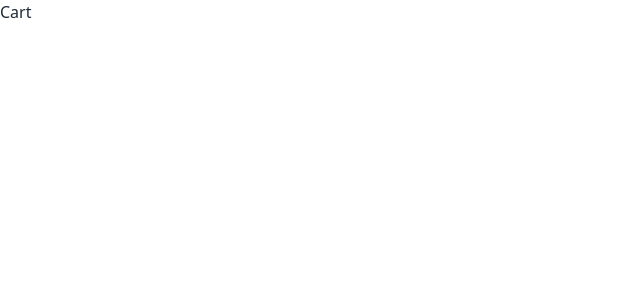
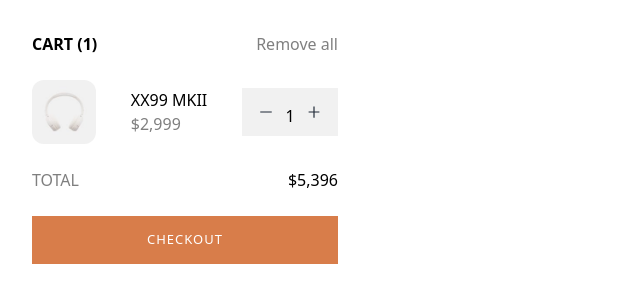
Before and after one commit to Titus-Coleman/audiophile, a Next.js app: page /components/Cart in a window 1280 px wide. Shown: the top 302 px of the page, without its empty margins (0-640 px from the left). Built offline with nearby package versions, Linux system fonts and the light colour scheme.

Commit message:
add cart component

```diff
--- a/pages/components/Cart.tsx
+++ b/pages/components/Cart.tsx
@@ -1,5 +1,56 @@
+import Image from 'next/image';
+import Link from 'next/link';
+import { AiOutlineMinus, AiOutlinePlus } from 'react-icons/ai';
+
 function Cart() {
-  return <div>Cart</div>;
+  return (
+    <div className="bg-white rounded-xl mobile:w-[370px]">
+      <div className="h-auto p-8">
+        <div className=" grid grid-cols-1 gap-6">
+          <div className="inline-flex justify-between">
+            <h6 className="text-black font-semibold">CART (1)</h6>
+            <span className="text-black/50">Remove all</span>
+          </div>
+          <div id="items" className="grid grid-cols-1 gap-2">
+            <div className="inline-flex items-center justify-between">
+              <picture className="relative w-16 h-16 overflow-hidden rounded-xl">
+                <Image
+                  className="absolute"
+                  src="/assets/cart/image-xx59-headphones.jpg"
+                  alt=""
+                  fill
+                />
+              </picture>
+              <div className="grid grid-cols-1">
+                <p className="text-black">XX99 MKII</p>
+                <p className="text-black/50">$2,999</p>
+              </div>
+              <div className="bg-grey h-12 w-24 p-4 inline-flex justify-between">
+                <span className="hover:text-black">
+                  <AiOutlineMinus />
+                </span>
+                <span className="text-black">1</span>
+                <span className="hover:text-black">
+                  <AiOutlinePlus />
+                </span>
+              </div>
+            </div>
+          </div>
+          <div className="inline-flex justify-between">
+            <span className="text-black/50">TOTAL</span>
+            <span className="text-black">$5,396</span>
+          </div>
+          <div>
+            <Link href={'/'}>
+              <button className="w-full h-12 text-sub-title font-medium text-white bg-caramel hover:bg-nude">
+                CHECKOUT
+              </button>
+            </Link>
+          </div>
+        </div>
+      </div>
+    </div>
+  );
 }
 
 export default Cart;
--- a/typings.d.ts
+++ b/typings.d.ts
@@ -29,6 +29,7 @@ export interface Product extends SanityBody {
   tablet_image: Image;
   category_preview_img: Image;
   alt_image_text: string;
+  cart_image: Image;
   gallery1: Image;
   gallery2: Image;
   gallery3: Image;
```
Also changed, not shown: 1 other file (tests, documents, lock files or other folders).
